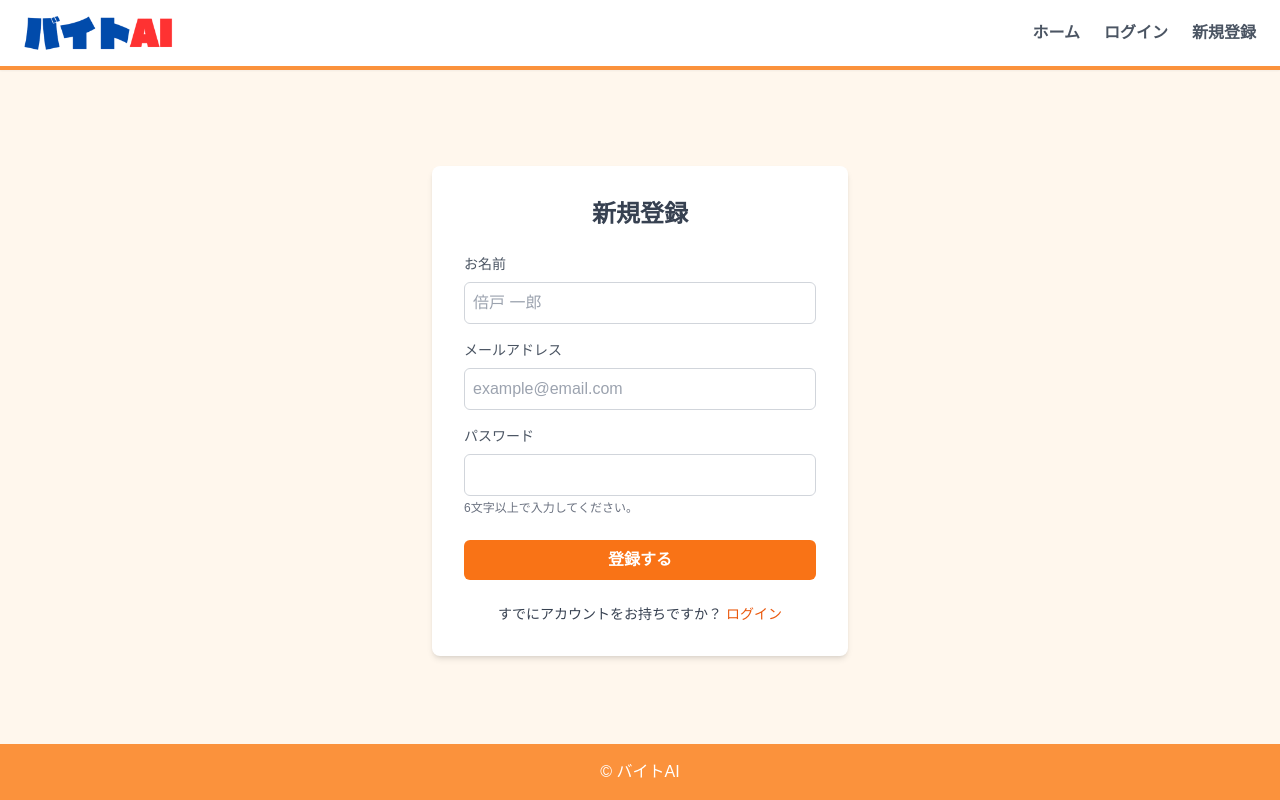
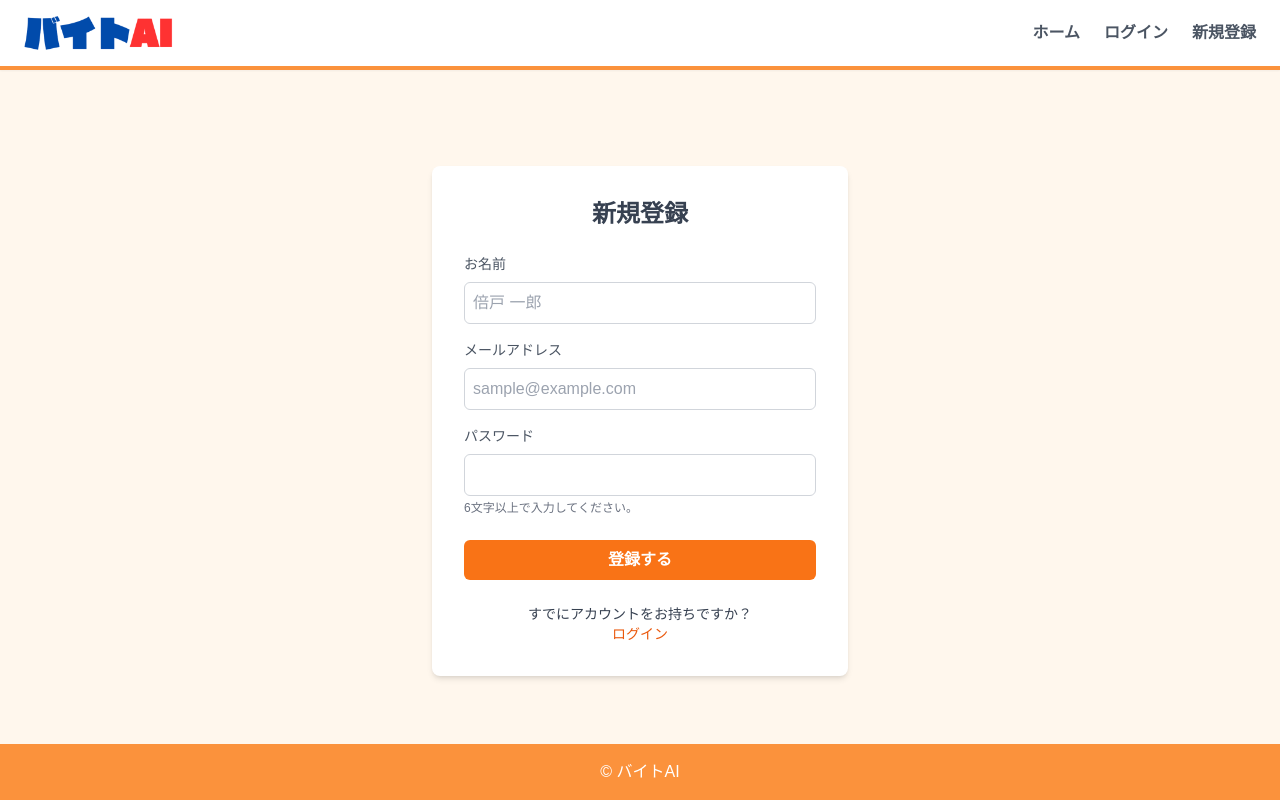
Before and after one commit to InoKotaro/baito-ai-website, a Next.js app: page /signup in a window 1280 px wide. Built offline with nearby package versions, Linux system fonts and the light colour scheme; no server answers.

Commit message:
style: 新規登録, ログイン各ページテキストリンク微調整

```diff
--- a/src/app/login/page.jsx
+++ b/src/app/login/page.jsx
@@ -86,7 +86,8 @@ export default function Login() {
             {error && <p className="mt-4 text-center text-red-500">{error}</p>}
           </form>
           <p className="mt-6 text-center text-sm">
-            アカウントをお持ちでないですか？{' '}
+            アカウントをお持ちでないですか？
+            <br />
             <Link href="/signup" className="text-orange-600 hover:underline">
               新規登録
             </Link>
--- a/src/app/signup/page.jsx
+++ b/src/app/signup/page.jsx
@@ -98,7 +98,7 @@ export default function SignUp() {
                 value={email}
                 onChange={(e) => setEmail(e.target.value)}
                 required
-                placeholder="example@email.com"
+                placeholder="sample@example.com"
                 className="w-full rounded-md border border-gray-300 p-2 focus:border-orange-500 focus:outline-none focus:ring"
               />
             </div>
@@ -137,7 +137,8 @@ export default function SignUp() {
             )}
           </form>
           <p className="mt-6 text-center text-sm">
-            すでにアカウントをお持ちですか？{' '}
+            すでにアカウントをお持ちですか？
+            <br />
             <Link href="/login" className="text-orange-600 hover:underline">
               ログイン
             </Link>
```
